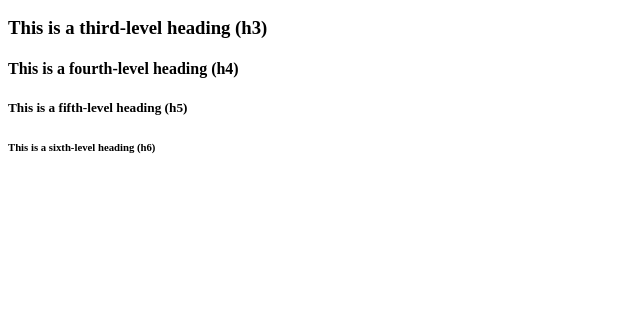
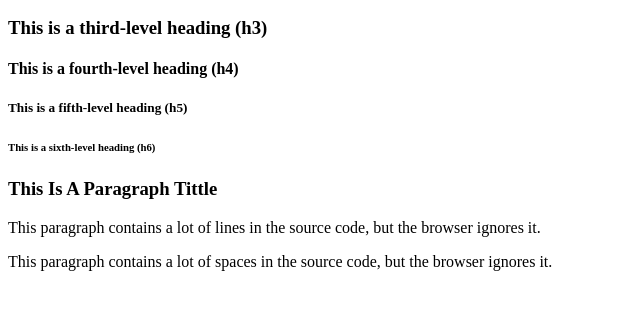
Before and after one commit to FidelMunywoki/techsyiq-html-introduction, a plain HTML site: page html-heading-and-paragraphs.html in a window 1280 px wide. Shown: the part 110-420 px from the top of the page, without its empty margins (0-640 px from the left). Drawn offline with Linux system fonts and the light colour scheme.

Commit message:
added paragraphs

```diff
--- a/html-heading-and-paragraphs.html
+++ b/html-heading-and-paragraphs.html
@@ -13,5 +13,34 @@
     <h4>This is a fourth-level heading (h4)</h4>
     <h5>This is a fifth-level heading (h5)</h5>
     <h6>This is a sixth-level heading (h6)</h6>
+
+    <h3>This Is A Paragraph Tittle</h3>
+    <p>
+
+        This paragraph
+
+        contains a lot of lines
+
+        in the source code,
+
+        but the browser
+
+        ignores it.
+
+        </p>
+
+        <p>
+
+        This paragraph
+
+        contains         a lot of spaces
+
+        in the source         code,
+
+        but the        browser
+
+        ignores it.
+
+        </p>
 </body>
 </html>
```
